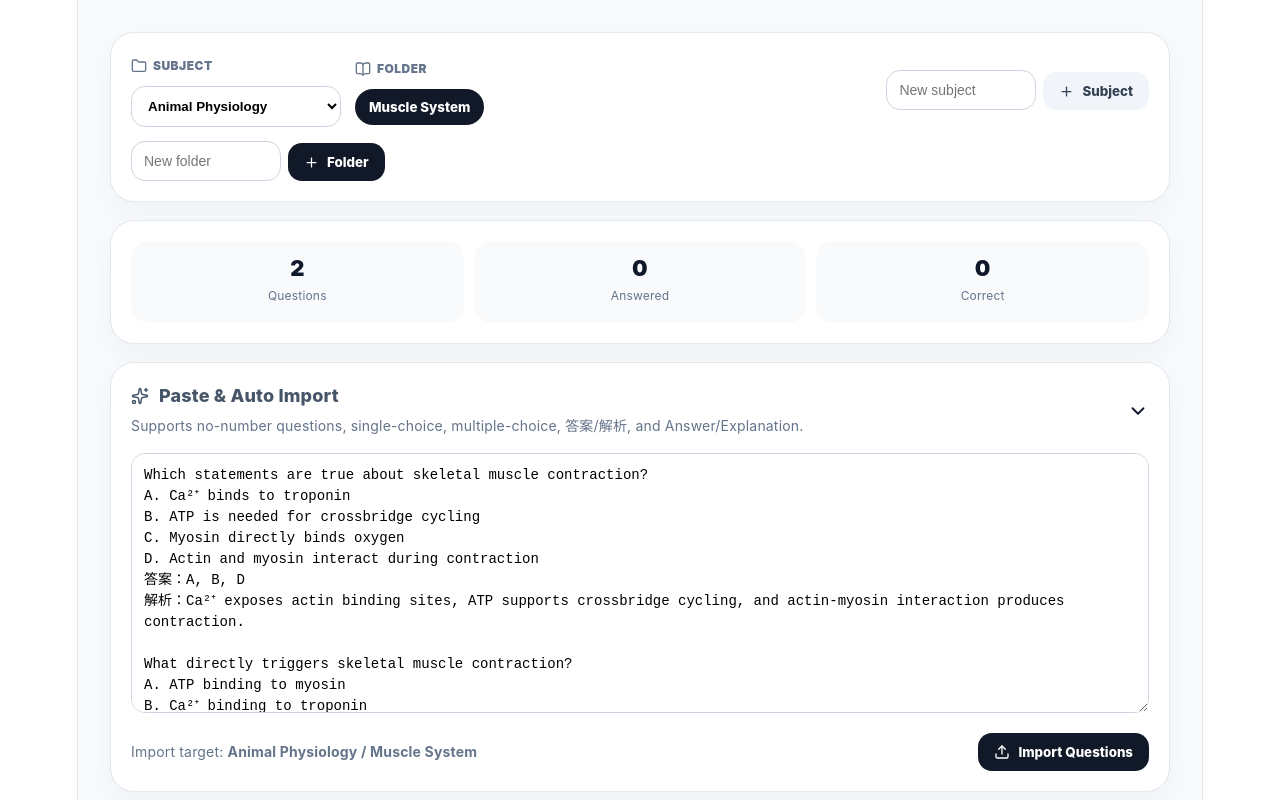
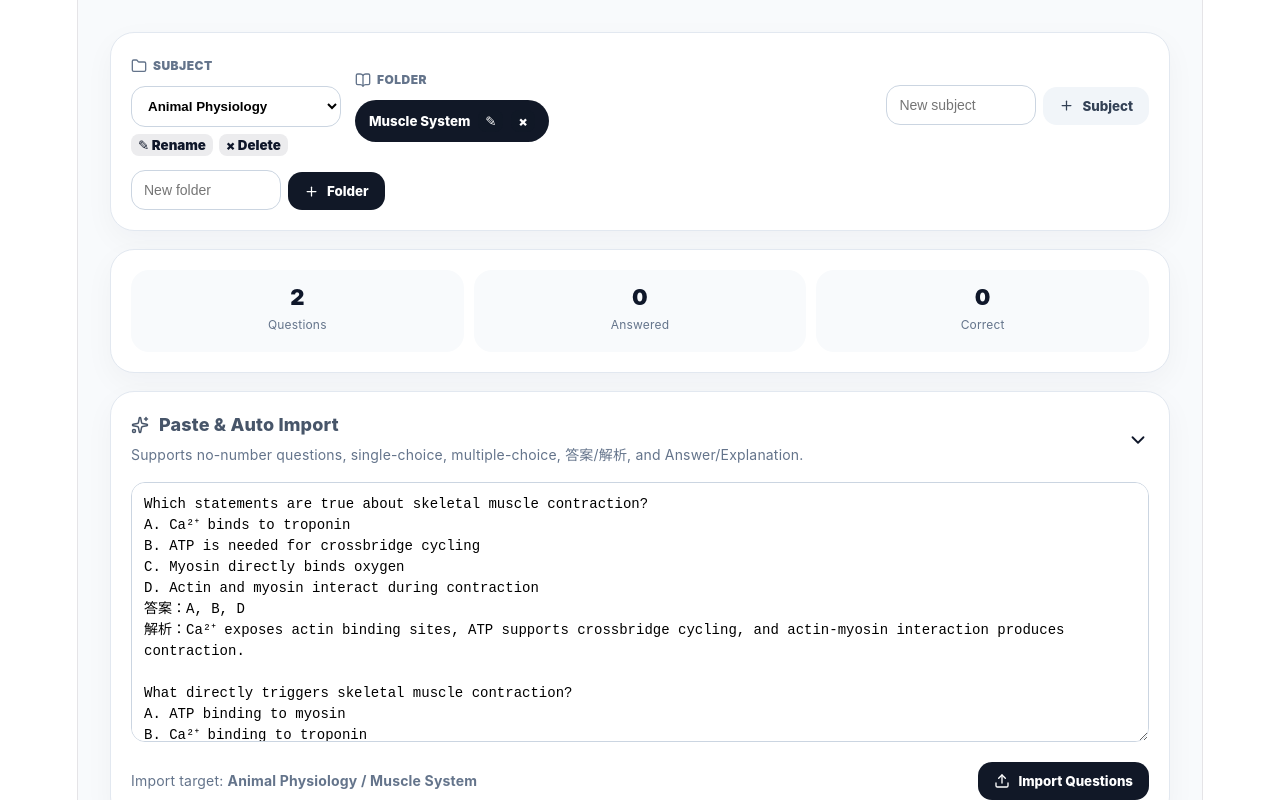
Before and after one commit to stella-dai123/quiz-platform, a React (Vite) app: page / in a window 1280 px wide. Shown: the top 800 px of the page. Built offline with nearby package versions, Linux system fonts and the light colour scheme.

Commit message:
update multiple choice logic

```diff
--- a/src/App.jsx
+++ b/src/App.jsx
@@ -324,6 +324,33 @@ D. O₂ binding to hemoglobin
     setNewSubjectName("");
   }
 
+  function renameSubject() {
+    if (!selectedSubject) return;
+    const nextName = prompt("Rename subject:", selectedSubject.name);
+    if (!nextName || !nextName.trim()) return;
+    setSubjects((prev) =>
+      prev.map((subject) =>
+        subject.id === selectedSubject.id ? { ...subject, name: nextName.trim() } : subject
+      )
+    );
+  }
+
+  function deleteSubject() {
+    if (!selectedSubject) return;
+    if (subjects.length <= 1) {
+      alert("You need at least one subject.");
+      return;
+    }
+    const ok = confirm(`Delete subject "${selectedSubject.name}" and all folders/questions inside it?`);
+    if (!ok) return;
+    const updated = subjects.filter((subject) => subject.id !== selectedSubject.id);
+    setSubjects(updated);
+    setSelectedSubjectId(updated[0].id);
+    setSelectedFolderId(updated[0].folders[0]?.id || "");
+    setAnswers({});
+    setCheckedQuestions({});
+  }
+
   function addFolder() {
     const name = newFolderName.trim();
     if (!name || !selectedSubject) return;
@@ -339,6 +366,49 @@ D. O₂ binding to hemoglobin
     setNewFolderName("");
     setAnswers({});
     setCheckedQuestions({});
+  }
+
+  function renameFolder(folderId) {
+    if (!selectedSubject) return;
+    const folder = selectedSubject.folders.find((f) => f.id === folderId);
+    if (!folder) return;
+    const nextName = prompt("Rename folder:", folder.name);
+    if (!nextName || !nextName.trim()) return;
+    setSubjects((prev) =>
+      prev.map((subject) =>
+        subject.id === selectedSubject.id
+          ? {
+              ...subject,
+              folders: subject.folders.map((f) =>
+                f.id === folderId ? { ...f, name: nextName.trim() } : f
+              ),
+            }
+          : subject
+      )
+    );
+  }
+
+  function deleteFolder(folderId) {
+    if (!selectedSubject) return;
+    if (selectedSubject.folders.length <= 1) {
+      alert("You need at least one folder in each subject.");
+      return;
+    }
+    const folder = selectedSubject.folders.find((f) => f.id === folderId);
+    if (!folder) return;
+    const ok = confirm(`Delete folder "${folder.name}" and all questions inside it?`);
+    if (!ok) return;
+    const remainingFolders = selectedSubject.folders.filter((f) => f.id !== folderId);
+    setSubjects((prev) =>
+      prev.map((subject) =>
+        subject.id === selectedSubject.id ? { ...subject, folders: remainingFolders } : subject
+      )
+    );
+    if (selectedFolderId === folderId) {
+      setSelectedFolderId(remainingFolders[0]?.id || "");
+      setAnswers({});
+      setCheckedQuestions({});
+    }
   }
 
   function importQuestions() {
@@ -452,7 +522,10 @@ D. O₂ binding to hemoglobin
         .stat-label { font-size: 12px; color: #64748b; margin-top: 2px; }
         .folder-row { display: flex; gap: 10px; flex-wrap: wrap; align-items: center; margin-top: 18px; }
         .folder-row.compact { margin-top: 0; max-height: 46px; overflow: auto; }
-        .folder-chip { border: none; padding: 10px 14px; border-radius: 999px; cursor: pointer; font-weight: 800; }
+        .folder-chip { border: none; padding: 10px 14px; border-radius: 999px; cursor: pointer; font-weight: 800; display: inline-flex; align-items: center; gap: 8px; }
+        .tiny-action { border: none; background: rgba(15,23,42,.08); color: inherit; border-radius: 8px; padding: 3px 7px; cursor: pointer; font-weight: 900; }
+        .tiny-action:hover { background: rgba(15,23,42,.16); }
+        .subject-tools { display: flex; gap: 6px; align-items: center; }
         .folder-chip.active { background: #111827; color: white; }
         .folder-chip:not(.active) { background: #f1f5f9; color: #475569; }
         .import-header { display: flex; justify-content: space-between; align-items: center; gap: 12px; cursor: pointer; }
@@ -498,6 +571,10 @@ D. O₂ binding to hemoglobin
                 <option key={subject.id} value={subject.id}>{subject.name}</option>
               ))}
             </select>
+            <div className="subject-tools">
+              <button className="tiny-action" onClick={renameSubject} title="Rename subject">✎ Rename</button>
+              <button className="tiny-action" onClick={deleteSubject} title="Delete subject">× Delete</button>
+            </div>
           </div>
 
           <div className="toolbar-group grow">
@@ -514,7 +591,27 @@ D. O₂ binding to hemoglobin
                     setMessage("");
                   }}
                 >
-                  {folder.name}
+                  <span>{folder.name}</span>
+                  <button
+                    className="tiny-action"
+                    title="Rename folder"
+                    onClick={(e) => {
+                      e.stopPropagation();
+                      renameFolder(folder.id);
+                    }}
+                  >
+                    ✎
+                  </button>
+                  <button
+                    className="tiny-action"
+                    title="Delete folder"
+                    onClick={(e) => {
+                      e.stopPropagation();
+                      deleteFolder(folder.id);
+                    }}
+                  >
+                    ×
+                  </button>
                 </button>
               ))}
             </div>
```
